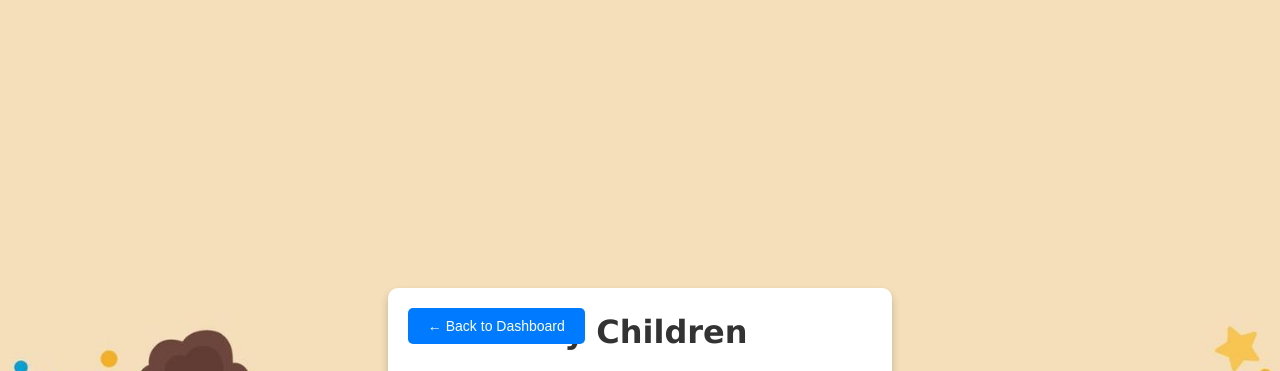
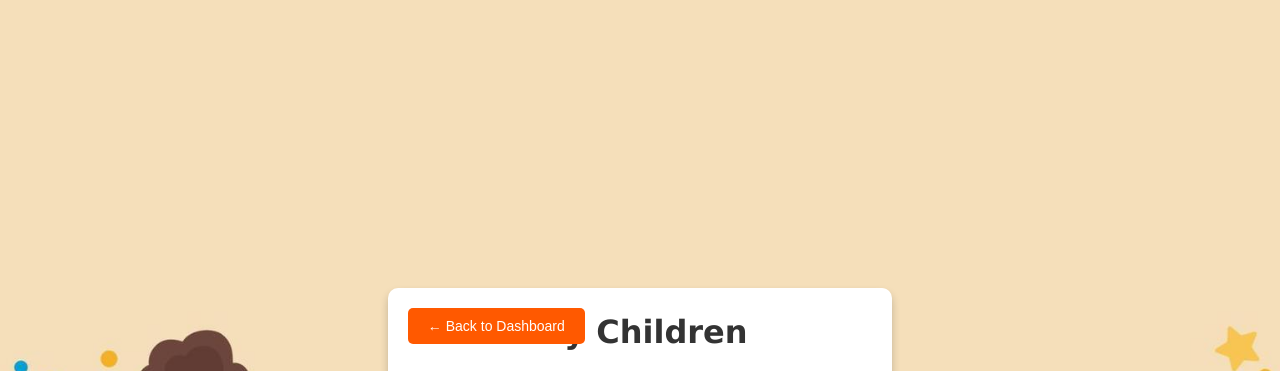
Before and after one commit to rhdbh/CSC584-KinderCare, a PHP site: page /children.html in a window 1280 px wide. Shown: the top 371 px of the page. Run offline with PHP 8.4, Linux system fonts and the light colour scheme; some libraries are stand-ins or nearby versions.

Commit message:
Update styles.css

```diff
--- a/css/styles.css
+++ b/css/styles.css
@@ -95,7 +95,7 @@ h1 {
     position: absolute;
     top: 20px;
     left: 20px;
-    background-color: #007BFF;
+    background-color: #ff5900;
     color: white;
     padding: 10px 20px;
     border: none;
@@ -107,7 +107,7 @@ h1 {
 }
 
 .back-button:hover {
-    background-color: #0056b3;
+    background-color: #b3ad00;
 }
 
 .table {
```
